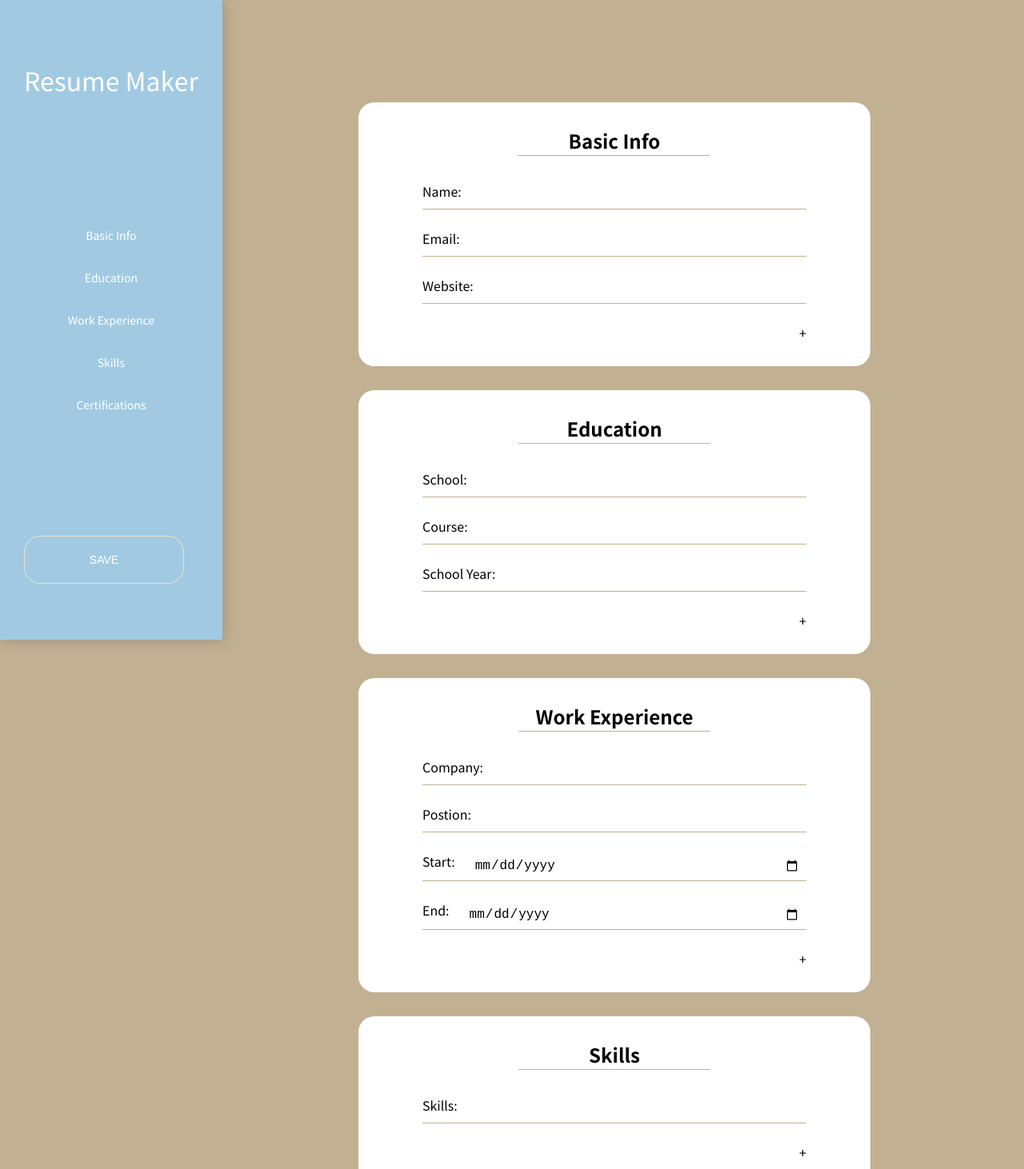
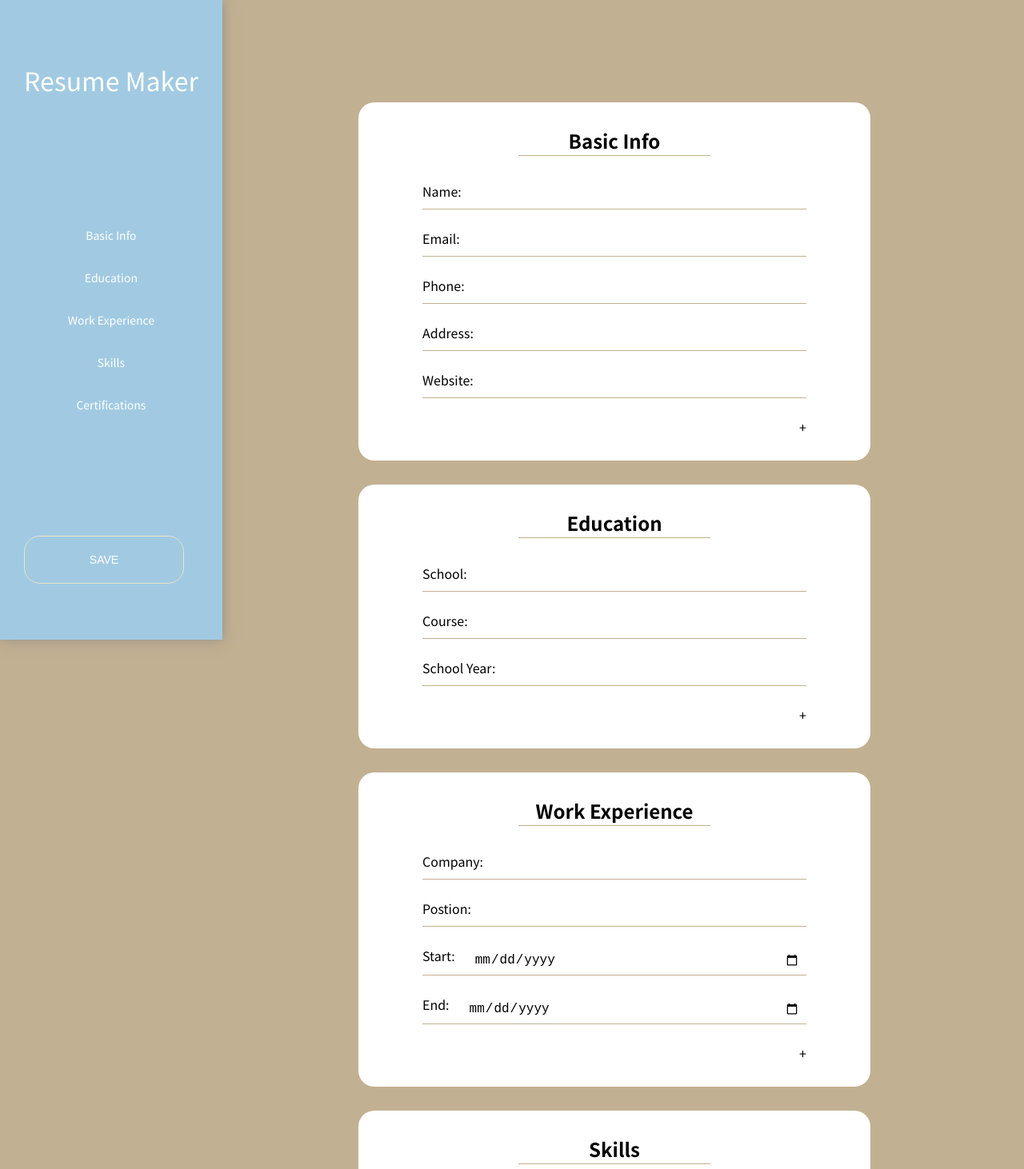
Before and after one commit to liampc/resume-maker, a React (Create React App) app: page / in a window 1280 px wide. Shown: the top 1462 px of the page at 80% size. Built offline with nearby package versions, Linux system fonts and the light colour scheme.

Commit message:
add input in basic info

```diff
--- a/src/layout/main/Main.js
+++ b/src/layout/main/Main.js
@@ -9,6 +9,8 @@ function Section(props){
     const basicInfo = [
         {name: 'Name', type: 'text' },
         {name: 'Email', type: 'email'},
+        {name: 'Phone', type: 'number'},
+        {name: 'Address', type: 'text'},
         {name: 'Website', type: 'text'},
     ]
 
@@ -26,7 +28,7 @@ function Section(props){
     ]
 
     const skills = [
-        {name: 'Skills', type: 'text'}
+        {name: 'Skill', type: 'text'}
     ]
 
     const certifications = [
```
